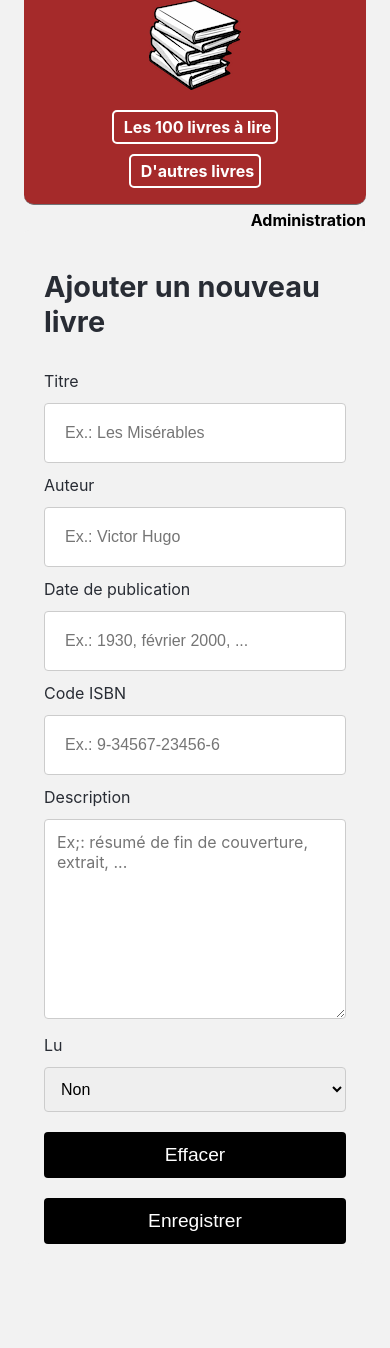
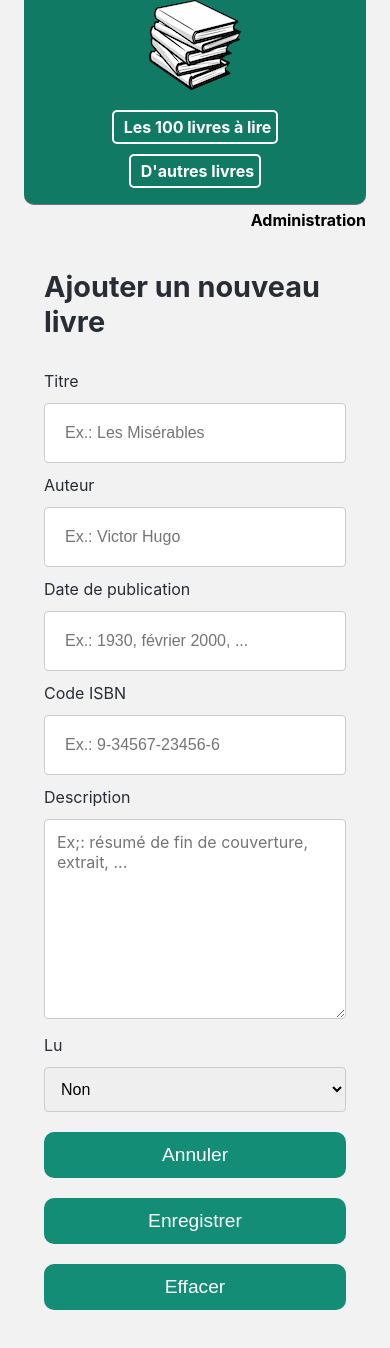
Before and after one commit to GitDrinou/Les100Livres, a React (Create React App) app in the folder frontend/: page /add-book in a window 390 px wide. Shown: the top 1348 px of the page. Before the commit the page ends 1288 px from the top, so only its background shows below. Built offline with nearby package versions, Linux system fonts and the light colour scheme.

Commit message:
Ajout de bouton pour annulation et retour page précédente

```diff
--- a/frontend/package.json
+++ b/frontend/package.json
@@ -4,10 +4,12 @@
   "private": true,
   "proxy": "http://localhost:8080",
   "dependencies": {
+    "@react-navigation/native": "^7.0.15",
     "cra-template-typescript": "1.2.0",
     "react": "^19.0.0",
     "react-dom": "^19.0.0",
     "react-donut-chart": "^1.3.3",
+    "react-navigation": "^5.0.0",
     "react-scripts": "5.0.1"
   },
   "scripts": {
--- a/frontend/src/components/ButtonCard/ButtonCard.module.css
+++ b/frontend/src/components/ButtonCard/ButtonCard.module.css
@@ -20,7 +20,7 @@
 .button-link {
     border: none;
     height: fit-content;
-    background-color: black;
+    background-color: #138d75;
     color: white;
     border-radius: 10px;
     font-size: 1.3rem;
--- a/frontend/src/components/Menu/Menu.module.css
+++ b/frontend/src/components/Menu/Menu.module.css
@@ -21,7 +21,7 @@
     grid-gap: 10px;
     align-items: center;
     justify-content: space-between;
-    background: brown;
+    background: #117a65;
     border-bottom: 1px solid #717376;
     border-radius: 0 0 10px 10px;
 }
@@ -69,7 +69,7 @@
         padding-bottom: 16px;
         justify-items: center;
         font-size: 1rem;
-        background: brown;
+        background: #117a65;
     }
 
 }
--- a/frontend/src/components/Pagination/Pagination.module.css
+++ b/frontend/src/components/Pagination/Pagination.module.css
@@ -10,8 +10,8 @@ button {
     padding: 10px;
     border-radius: 10px;
     margin: 0 10px;
-    border: 1px solid #CCCCCC;
-    background-color: brown;
+    border: none;
+    background-color: #138d75;
     color: white;
     cursor: pointer;
 }
--- a/frontend/src/components/ReadDonutChart/ReadDonutChart.tsx
+++ b/frontend/src/components/ReadDonutChart/ReadDonutChart.tsx
@@ -12,7 +12,7 @@ const ReadDonutChart = (props: {numberRead: number}) => {
         ]}
         height={180}
         width={270}
-        colors={["#CCCCCC", "#A52A2AFF"]}
+        colors={["#a2d9ce", "#16a085"]}
         strokeColor={"#FFFFFF"}
         outerRadius={"1.0"}
         innerRadius={"0.60"}
--- a/frontend/src/pages/AddBook/AddBook.tsx
+++ b/frontend/src/pages/AddBook/AddBook.tsx
@@ -4,10 +4,13 @@ import * as React from "react";
 import styles from "./AddBooks.module.css";
 import { useState } from "react";
 import CallAPI from "../../hooks/CallAPI";
+import {useNavigate} from "react-router-dom";
+import {Book} from "../../types/Types";
 
 const AddBook = () => {
     const url = "http://localhost:8080/books";
     const apiMethod = "POST";
+    const navigate = useNavigate();
 
     const initialData = {
         title: "",
@@ -36,13 +39,17 @@ const AddBook = () => {
     const handleSubmit = (event: { preventDefault: () => void; }) => {
        event.preventDefault();
        CallAPI({url, apiMethod, body: data, setData, setLoading, setError});
-       if (!loading || !error) {
+        if (!loading || !error) {
            document.location.href="/other-books";
        }
     }
 
     const handleClear = () => {
         setData(initialData);
+    }
+
+    const handleCancel = ()=> {
+        navigate(-1);
     }
 
     return (
@@ -133,8 +140,9 @@ const AddBook = () => {
                     <div className={styles.row}>
                         <div className={styles["col-label"]}></div>
                         <div className={styles["col-inout"]}>
+                            <input type="button" className={styles["button-cancel"]} value="Annuler" onClick={handleCancel}/>
+                            <input type="submit" value="Enregistrer"/>
                             <input type="button" value="Effacer" className={styles["button-clear"]} onClick={handleClear}/>
-                            <input type="submit" value="Enregistrer"/>
                         </div>
                     </div>
                 </form>
--- a/frontend/src/pages/AddBook/AddBooks.module.css
+++ b/frontend/src/pages/AddBook/AddBooks.module.css
@@ -59,12 +59,13 @@ textarea {
 }
 
 input[type=submit],
-.button-clear{
-    background-color: black;
+.button-clear,
+.button-cancel{
+    background-color: #138d75;
     color: white;
     padding: 12px 20px;
     border: none;
-    border-radius: 4px;
+    border-radius: 10px;
     cursor: pointer;
     margin: 20px 10px 0 0;
     width: fit-content;
@@ -77,7 +78,8 @@ input[type=submit],
     }
 
     input[type=submit] ,
-    .button-clear{
+    .button-clear,
+    .button-cancel {
         width: 100%;
         margin-top: 20px;
     }
--- a/frontend/src/pages/UpdateBook/UpdateBook.module.css
+++ b/frontend/src/pages/UpdateBook/UpdateBook.module.css
@@ -62,12 +62,14 @@ textarea {
 }
 
 input[type=submit],
-.button-clear{
-    background-color: black;
+.button-clear,
+.button-cancel
+{
+    background-color: #138d75;
     color: white;
     padding: 12px 20px;
     border: none;
-    border-radius: 4px;
+    border-radius: 10px;
     cursor: pointer;
     margin: 20px 10px 0 0;
     width: fit-content;
--- a/frontend/src/pages/UpdateBook/UpdateBook.tsx
+++ b/frontend/src/pages/UpdateBook/UpdateBook.tsx
@@ -4,13 +4,15 @@ import Menu from "../../components/Menu/Menu";
 import * as React from "react";
 // @ts-ignore
 import styles from "./UpdateBook.module.css";
-import {useParams} from "react-router-dom";
+import {useNavigate, useParams} from "react-router-dom";
 import {Book} from "../../types/Types";
 
 const UpdateBook = () => {
     const param = useParams();
     const url = "http://localhost:8080/books/" + param.bookId;
     let apiMethod = "GET";
+    const navigate = useNavigate();
+
 
     const initialData = {
         id: Number(param.bookId),
@@ -20,7 +22,7 @@ const UpdateBook = () => {
         isbn: "",
         description: "",
         type100: "1",
-        is_read: "0"
+        isRead: "0"
     }
 
     const [data, setData] = useState<Book>(initialData);
@@ -53,6 +55,10 @@ const UpdateBook = () => {
                 document.location.href="/100-books";
             }
         }
+    }
+
+    const handleCancel = ()=> {
+      navigate(-1);
     }
 
     return (
@@ -136,14 +142,15 @@ const UpdateBook = () => {
                             <select id="isRead"
                                     name="isRead"
                                     onChange={handleChange}>
-                                <option value="0" selected={data.is_read === "0"}>Non</option>
-                                <option value="1" selected={data.is_read === "1"}>Oui</option>
+                                <option value="0" selected={data.isRead === "0"}>Non</option>
+                                <option value="1" selected={data.isRead === "1"}>Oui</option>
                             </select>
                         </div>
                     </div>
                     <div className={styles.row}>
                         <div className={styles["col-label"]}></div>
-                        <div className={styles["col-inout"]}>
+                        <div className={styles["col-input"]}>
+                            <input type="button" className={styles["button-cancel"]} value="Annuler" onClick={handleCancel}/>
                             <input type="submit" value="Enregistrer"/>
                         </div>
                     </div>
--- a/frontend/src/types/Types.ts
+++ b/frontend/src/types/Types.ts
@@ -1,14 +1,14 @@
 import {Dispatch, SetStateAction} from "react";
 
 export interface Book {
-    id: number;
+    id?: number;
     title: string;
     author: string;
     publicationDate: string;
     isbn: string;
     description: string;
     type100: string;
-    is_read: string;
+    isRead: string;
 }
 
 export type CallAPIParams = {
```
Also changed, not shown: 1 other file (tests, documents, lock files or other folders).
